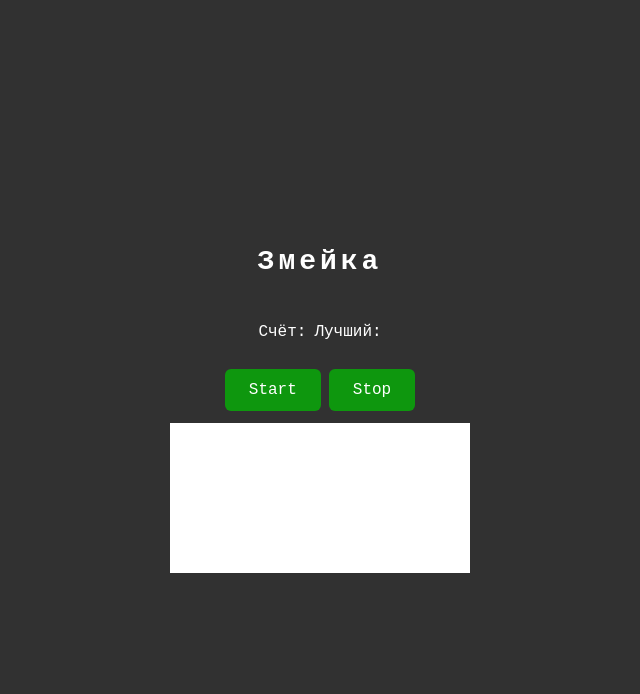
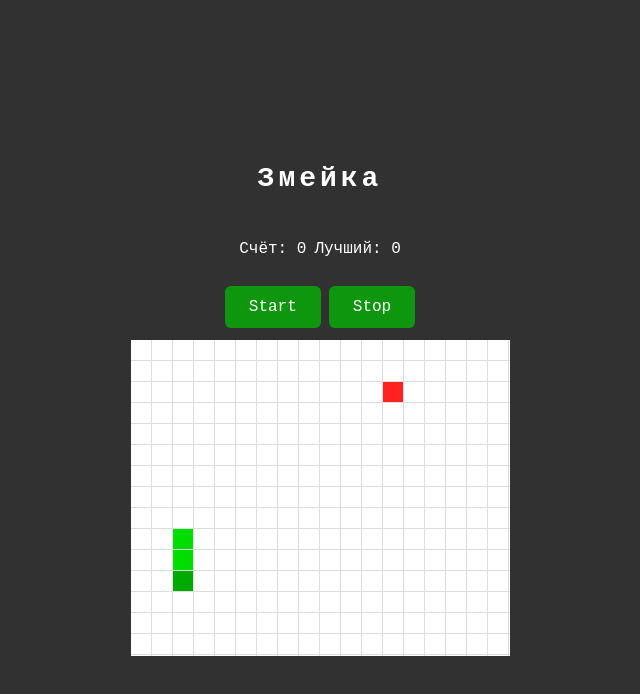
Before and after one commit to mvaydev/snake, a plain HTML site: page src/index.html in a window 1280 px wide. Both pictures are taken after a click on the button "Start". Shown: the whole page, without its empty margins (320-960 px from the left). Drawn offline with Linux system fonts and the light colour scheme.

Commit message:
Create game

```diff
--- /dev/null
+++ b/src/game.js
@@ -0,0 +1,297 @@
+/* Canvas */
+const canvas = document.querySelector('canvas#canvas')
+const ctx = canvas.getContext('2d')
+
+const size = 20
+const gap = 1
+
+const width = 18
+const height = 15
+
+const displayWidth = width * (gap + size) + 1
+const displayHeight = height * (gap + size) + 1
+
+canvas.width = displayWidth
+canvas.height = displayHeight
+canvas.style.width = displayWidth + 'px'
+canvas.style.height = displayHeight + 'px'
+
+function init() {
+    const game = new Game()
+    drawGrid()
+    game.draw()
+
+    const startBtn = document.querySelector('button#start')
+    const stopBtn = document.querySelector('button#stop')
+    startBtn.addEventListener('click', game.start.bind(game))
+    stopBtn.addEventListener('click', game.stop.bind(game))
+    document.addEventListener('keydown', game.handleChangeDirection.bind(game))
+}
+
+function draw(x, y) {
+    ctx.fillRect(x * (size + gap), y * (size + gap), size, size)
+}
+
+function clear(x, y) {
+    ctx.clearRect(x * (size + gap), y * (size + gap), size, size)
+}
+
+function drawGrid() {
+    ctx.fillStyle = '#ddd'
+    ctx.fillRect(0, 0, displayWidth, displayHeight)
+
+    ctx.fillStyle = 'white'
+    for (let y = 0; y < displayHeight; y += size + gap) {
+        for (let x = 0; x < displayWidth; x += size + gap) {
+            ctx.fillRect(x, y, size, size)
+        }
+    }
+}
+
+/* Utils */
+
+function rand(min, max) {
+    return Math.floor(Math.random() * (max - min) + min)
+}
+
+/* Game */
+
+const dirs = {
+    up: 'up',
+    down: 'down',
+    left: 'left',
+    right: 'right',
+    revert(dir) {
+        switch (dir) {
+            case this.up:
+                return this.down
+            case this.down:
+                return this.up
+            case this.left:
+                return this.right
+            case this.right:
+                return this.left
+        }
+    },
+}
+
+const dirKeyMap = {
+    ArrowUp: dirs.up,
+    ArrowDown: dirs.down,
+    ArrowLeft: dirs.left,
+    ArrowRight: dirs.right,
+}
+
+class Food {
+    constructor(x, y) {
+        this.x = x
+        this.y = y
+    }
+}
+
+class Part {
+    constructor(x, y, direction) {
+        this.x = x
+        this.y = y
+        this.dir = direction
+    }
+
+    move(dir = this.dir) {
+        switch (dir) {
+            case dirs.up:
+                this.y -= 1
+                break
+
+            case dirs.down:
+                this.y += 1
+                break
+
+            case dirs.right:
+                this.x += 1
+                break
+
+            case dirs.left:
+                this.x -= 1
+                break
+        }
+    }
+
+    static getClone(part) {
+        return new Part(part.x, part.y, part.dir)
+    }
+}
+
+class Snake {
+    constructor() {
+        this.parts = []
+        this.parts[0] = new Part(0, 0, dirs.right)
+        this.parts[1] = new Part(1, 0, dirs.right)
+        this.parts[2] = new Part(2, 0, dirs.right)
+
+        this.newDir = dirs.down
+    }
+
+    get head() {
+        return this.parts[this.parts.length - 1]
+    }
+
+    get tail() {
+        return this.parts[0]
+    }
+
+    push() {
+        const part = Part.getClone(this.tail)
+        part.move(dirs.revert(this.tail.dir))
+        this.parts.unshift(part)
+    }
+
+    step() {
+        for (let i = 0; i < this.parts.length; i++) {
+            const part = this.parts[i]
+
+            part.move()
+            if (i != this.parts.length - 1) part.dir = this.parts[i + 1].dir
+        }
+    }
+
+    isCrash() {
+        const headClone = Part.getClone(this.head)
+        headClone.move()
+
+        const isPart = (x, y) => {
+            return !!this.parts.find((part) => part.x === x && part.y === y)
+        }
+
+        const isWall = (x, y) => {
+            return x <= -1 || y <= -1 || x >= width || y >= height
+        }
+
+        return isPart(headClone.x, headClone.y) || isWall(headClone.x, headClone.y)
+    }
+}
+
+class Game {
+    constructor() {
+        this.snake = new Snake()
+        this.food = new Food()
+        this.spawnFood()
+
+        this.scoreElement = document.querySelector('#score')
+        this.bestElement = document.querySelector('#best')
+
+        this.scoreElement.innerText = 0
+        this.bestElement.innerText = localStorage.best || 0
+    }
+
+    reset() {
+        drawGrid()
+        this.snake = new Snake()
+        this.food = new Food()
+        this.spawnFood()
+        this.draw()
+        this.scoreElement.innerText = 0
+    }
+
+    start() {
+        if (this.timer) return
+
+        this.timer = setInterval(() => {
+            this.clear()
+
+            this.snake.head.dir = this.snake.newDir
+
+            if (this.snake.isCrash()) {
+                this.stop()
+                this.reset()
+                return
+            }
+
+            this.snake.step()
+
+            if (this.isSnakeAte()) {
+                this.snake.push()
+                this.spawnFood()
+                this.score()
+            }
+
+            this.draw()
+        }, 250)
+    }
+
+    score() {
+        const bestScore = localStorage.best || 0
+        const newScore = this.snake.parts.length - 3
+
+        this.scoreElement.innerText = newScore
+
+        if (bestScore < newScore) {
+            localStorage.best = newScore
+            this.bestElement.innerText = newScore
+        }
+
+    }
+
+    spawnFood() {
+        let newX = rand(0, width - 1)
+        let newY = rand(0, height - 1)
+
+        const isPart = (x, y) =>
+            !!this.snake.parts.find((part) => {
+                return part.x === x && part.y === y
+            })
+
+        while (isPart(newX, newY)) {
+            newX = rand(0, width - 1)
+            newY = rand(0, height - 1)
+        }
+
+        this.food.x = newX
+        this.food.y = newY
+    }
+
+    isSnakeAte() {
+        return (
+            this.snake.head.x === this.food.x &&
+            this.snake.head.y === this.food.y
+        )
+    }
+
+    stop() {
+        clearInterval(this.timer)
+        this.timer = null
+    }
+
+    clear() {
+        for (let part of this.snake.parts) {
+            clear(part.x, part.y)
+        }
+
+        clear(this.food.x, this.food.y)
+    }
+
+    draw() {
+        ctx.fillStyle = '#0d0'
+        for (let part of this.snake.parts) {
+            draw(part.x, part.y)
+        }
+
+        ctx.fillStyle = '#0a0'
+        draw(this.snake.head.x, this.snake.head.y)
+
+        ctx.fillStyle = '#f22'
+        draw(this.food.x, this.food.y)
+    }
+
+    handleChangeDirection(event) {
+        const newDir = dirKeyMap[event.code]
+
+        if (
+            dirs.revert(newDir) === this.snake.head.dir ||
+            newDir === this.snake.head.dir
+        ) return
+
+        this.snake.newDir = newDir
+    }
+}
+
+init()
--- a/src/index.html
+++ b/src/index.html
@@ -17,5 +17,6 @@
         <button id="stop" class="button">Stop</button>
     </div>
     <canvas id="canvas" class="game"></canvas>
+    <script src="game.js"></script>
 </body>
 </html>
```
